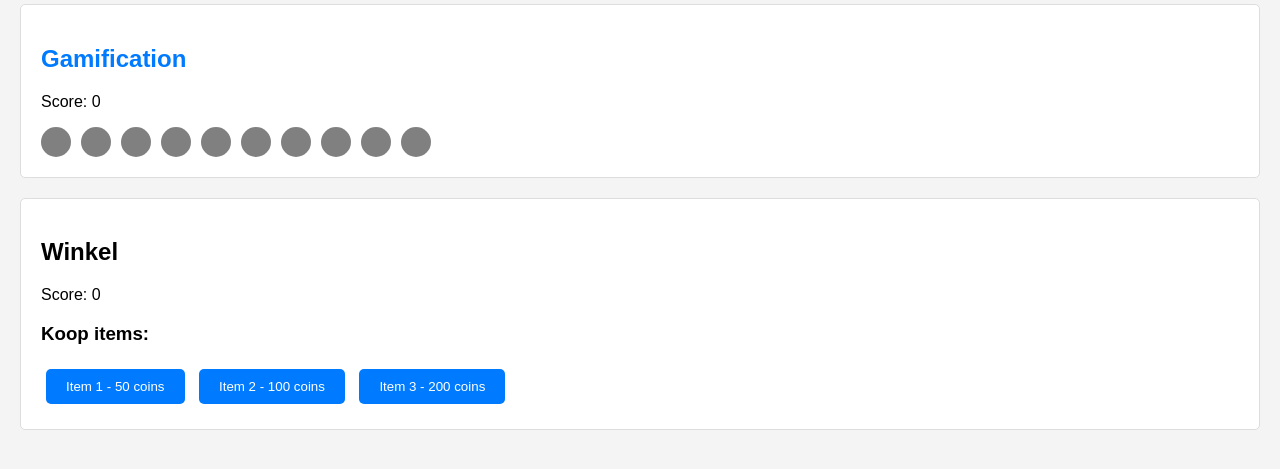
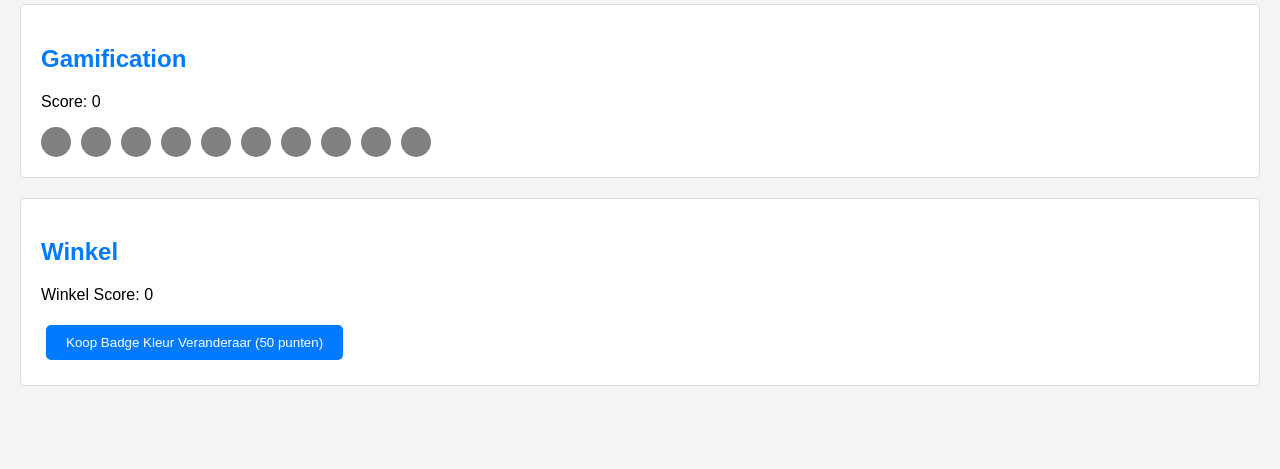
Before and after one commit to noaskers/energy-meter-app, a PHP site: page / in a window 1280 px wide. Shown: the part 285-754 px from the top of the page. Run offline with PHP 8.4, Linux system fonts and the light colour scheme.

Commit message:
winkel functionality

```diff
--- a/index.html
+++ b/index.html
@@ -23,20 +23,11 @@
             <!-- Badges will be dynamically added here -->
         </div>
     </div>
-    <div id="winkel">
+    <div class="winkel">
         <h2>Winkel</h2>
-        <p>Score: <span id="score" class="score">0</span></p>
+        <p>Winkel Score: <span class="winkel-score">0</span></p>
         <div class="winkel-container">
-            <!-- Badges will be dynamically added here -->
-        </div>
-
-        <!-- Winkel items -->
-        <div id="store-items">
-            <h3>Koop items:</h3>
-            <button class="buy-item" data-price="50">Item 1 - 50 coins</button>
-            <button class="buy-item" data-price="100">Item 2 - 100 coins</button>
-            <button class="buy-item" data-price="200">Item 3 - 200 coins</button>
-            <!-- Voeg meer items toe als nodig -->
+            <button class="buy-item" data-cost="50">Koop Badge Kleur Veranderaar (50 punten)</button>
         </div>
     </div>
     <div class="popup hidden">
--- a/script.js
+++ b/script.js
@@ -1,7 +1,9 @@
 $(document).ready(function() {
     let currentUsage = 0;
     let score = 0;
+    let winkelScore = 0;
     let badges = [];
+    let badgeColor = 'green'; // Default badge color
 
     // Array to store badge criteria
     const badgeCriteria = [
@@ -21,6 +23,7 @@
     function updateDisplay() {
         $('.current-usage').text(currentUsage);
         $('.score').text(score);
+        $('.winkel-score').text(winkelScore);
         updateBadges();
     }
 
@@ -31,6 +34,9 @@
             const $badge = $('<div>').addClass('badge');
             if (badges.includes(badge.name)) {
                 $badge.addClass('completed');
+                if (badgeColor === 'red') {
+                    $badge.addClass('red');
+                }
             }
             $badgesContainer.append($badge);
         });
@@ -44,6 +50,7 @@
     $('.increase-usage').click(function() {
         currentUsage += 1;
         score += 10;
+        winkelScore += 10; // Increase winkel score as well
         badgeCriteria.forEach(badge => {
             if (currentUsage >= badge.usage && !badges.includes(badge.name)) {
                 badges.push(badge.name);
@@ -65,66 +72,15 @@
         $('.popup').addClass('hidden');
     });
 
-    updateDisplay();
-});$(document).ready(function() {
-    let currentUsage = 0;
-    let score = 0;
-    let badges = [];
-
-    // Array to store badge criteria
-    const badgeCriteria = [
-        { usage: 10, name: '10 kWh Verbruiker' },
-        { usage: 20, name: '20 kWh Verbruiker' },
-        { usage: 30, name: '30 kWh Verbruiker' },
-        // Add more badges as needed
-    ];
-
-    function updateDisplay() {
-        $('#current-usage').text(currentUsage);
-        $('#score').text(score);
-
-        updateBadges();
-    }
-
-    function updateBadges() {
-        const $badgesContainer = $('#badges-container');
-        $badgesContainer.empty();
-        badgeCriteria.forEach((badge, index) => {
-            const $badge = $('<div>').addClass('badge');
-            if (badges.includes(badge.name)) {
-                $badge.addClass('completed');
-            }
-            $badgesContainer.append($badge);
-        });
-    }
-
-    function showBadgePopup(badgeName) {
-        $('#popup-message').text(`Congratulations! You've earned the badge: ${badgeName}`);
-        $('#popup').removeClass('hidden');
-    }
-
-    $('#increase-usage').click(function() {
-        currentUsage += 1;
-        score += 10;
-        badgeCriteria.forEach(badge => {
-            if (currentUsage >= badge.usage && !badges.includes(badge.name)) {
-                badges.push(badge.name);
-                showBadgePopup(badge.name);
-            }
-        });
-        updateDisplay();
-    });
-
-    $('#decrease-usage').click(function() {
-        if (currentUsage > 0) {
-            currentUsage -= 1;
-            score -= 5;
+    $('.buy-item').click(function() {
+        const cost = $(this).data('cost');
+        if (winkelScore >= cost) {
+            winkelScore -= cost;
+            badgeColor = 'red';
             updateDisplay();
+        } else {
+            alert('Niet genoeg punten om dit item te kopen.');
         }
-    });
-
-    $('#popup-close').click(function() {
-        $('#popup').addClass('hidden');
     });
 
     updateDisplay();
--- a/styles.css
+++ b/styles.css
@@ -52,6 +52,10 @@
     background-color: green;
 }
 
+.badge.red {
+    background-color: red;
+}
+
 .popup {
     position: fixed;
     top: 0;
@@ -83,56 +87,4 @@
     right: 10px;
     cursor: pointer;
     font-size: 20px;
-}body {
-    font-family: Arial, sans-serif;
-    margin: 20px;
-    background-color: #f4f4f4;
 }
-
-h1 {
-    text-align: center;
-    color: #333;
-}
-
-#energy-meter, #gamification, #winkel {
-    background-color: #fff;
-    border: 1px solid #ddd;
-    border-radius: 5px;
-    margin: 20px 0;
-    padding: 20px;
-}
-
-#energy-meter h2, #gamification h2 {
-    color: #007BFF;
-}
-
-button {
-    margin: 5px;
-    padding: 10px 20px;
-    background-color: #007BFF;
-    color: white;
-    border: none;
-    border-radius: 5px;
-    cursor: pointer;
-}
-
-button:hover {
-    background-color: #0056b3;
-}
-
-#badges-container {
-    display: flex;
-    flex-wrap: wrap;
-    gap: 10px;
-}
-
-.badge {
-    width: 30px;
-    height: 30px;
-    border-radius: 50%;
-    background-color: gray;
-}
-
-.badge.completed {
-    background-color: green;
-}
```
